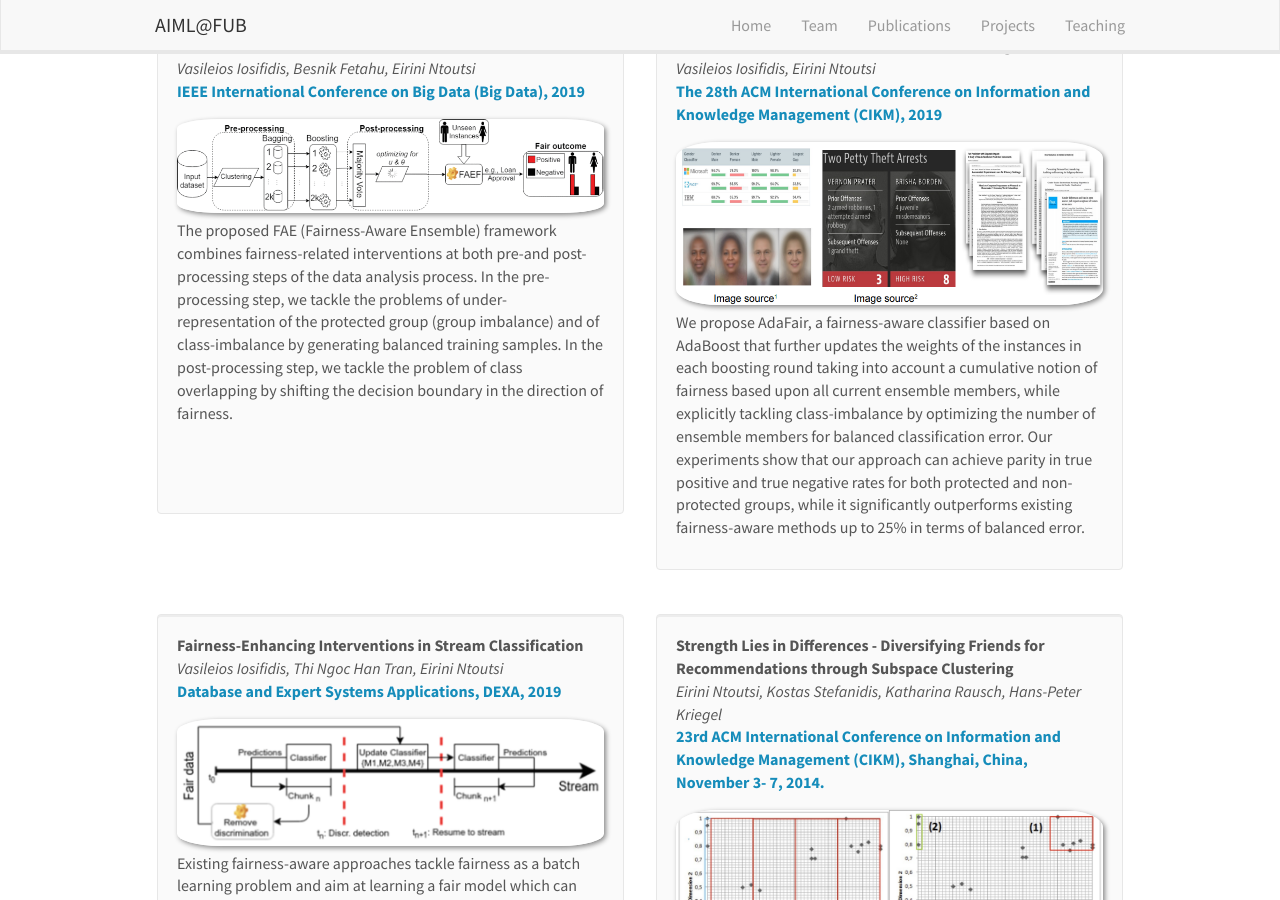
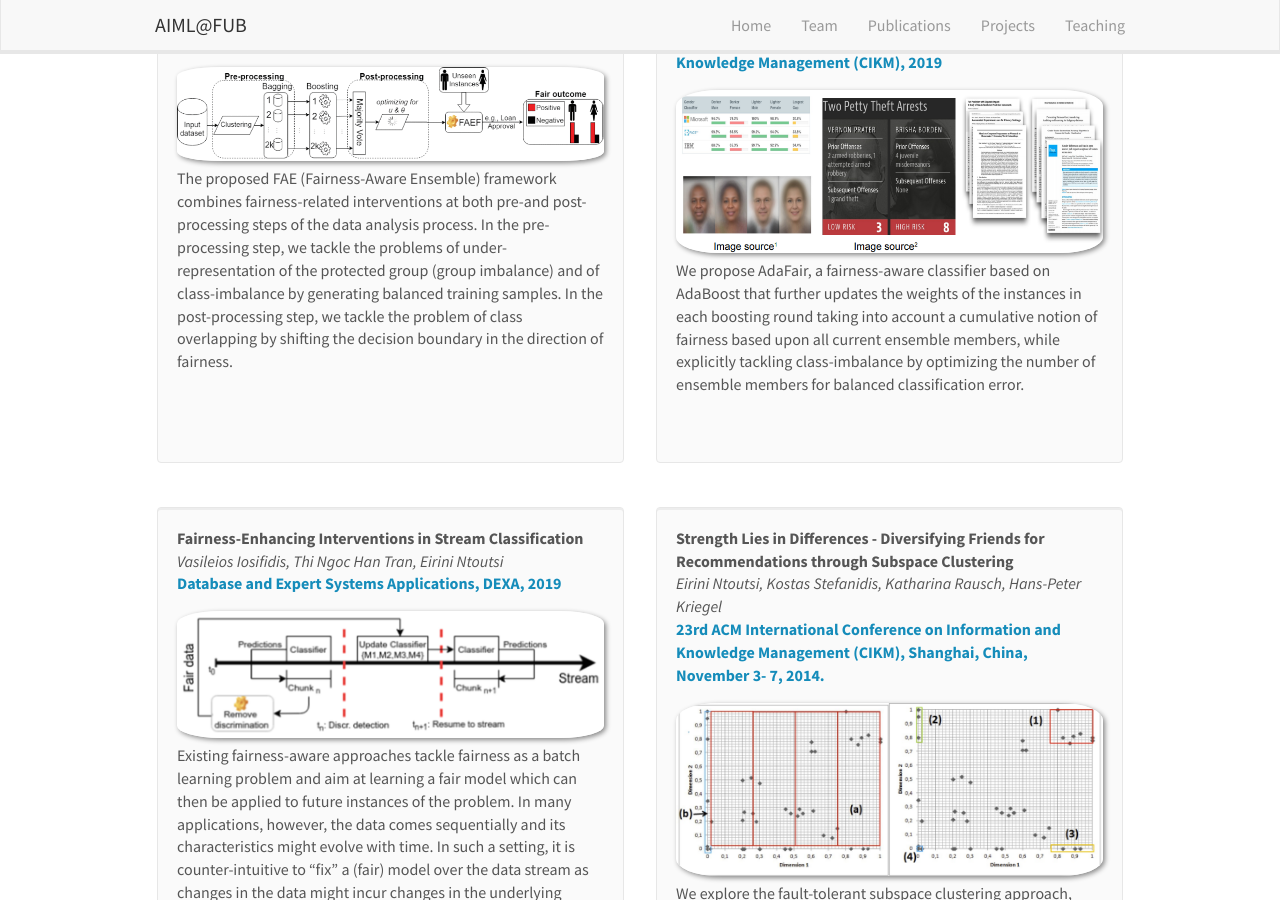
Before and after one commit to AIML-research/AIML-research.github.io, a Jekyll site: the page built from _pages/publications.md, in a window 1280 px wide and 900 px high, scrolled down 2577 px. Built offline with Jekyll 4.4.1, drawn with Linux system fonts in a browser that asks for light colours; nearby versions of some CDN libraries; some of the changed text lies outside the part shown.

Commit message:
Update publist.yml

```diff
--- a/_data/publist.yml
+++ b/_data/publist.yml
@@ -52,7 +52,7 @@
 
 - title: "XPROAX-Local explanations for text classification with progressive neighborhood approximation"
   image: Yi2021.png
-  description: The importance of the neighborhood for training a local surrogate model to approximate the local decision boundary of a black box classifier has been already highlighted in the literature. Several attempts have been made to construct a better neighborhood for high dimensional data, like texts, by using generative autoencoders. However, existing approaches mainly generate neighbors by selecting purely at random from the latent space and struggle under the curse of dimensionality to learn a good local decision boundary.
+  description: We propose a progressive approximation of the neighborhood using counterfactual instances as initial landmarks and a careful 2-stage sampling approach to refine counterfactuals and generate factuals in the neighborhood of the input instance to be explained
   authors: Yi Cai, Arthur Zimek, Eirini Ntoutsi
   link:
     url: https://ieeexplore.ieee.org/abstract/document/9564153
@@ -305,7 +305,7 @@
 
 - title: "AdaFair: Cumulative Fairness Adaptive Boosting"
   image: Vasilis2019CIKM.png
-  description: We propose AdaFair, a fairness-aware classifier based on AdaBoost that further updates the weights of the instances in each boosting round taking into account a cumulative notion of fairness based upon all current ensemble members, while explicitly tackling class-imbalance by optimizing the number of ensemble members for balanced classification error. Our experiments show that our approach can achieve parity in true positive and true negative rates for both protected and non-protected groups, while it significantly outperforms existing fairness-aware methods up to 25% in terms of balanced error.
+  description: We propose AdaFair, a fairness-aware classifier based on AdaBoost that further updates the weights of the instances in each boosting round taking into account a cumulative notion of fairness based upon all current ensemble members, while explicitly tackling class-imbalance by optimizing the number of ensemble members for balanced classification error.
   authors:   Vasileios Iosifidis, Eirini Ntoutsi
   link:
     url: https://doi.org/10.1145/3357384.3357974
```
